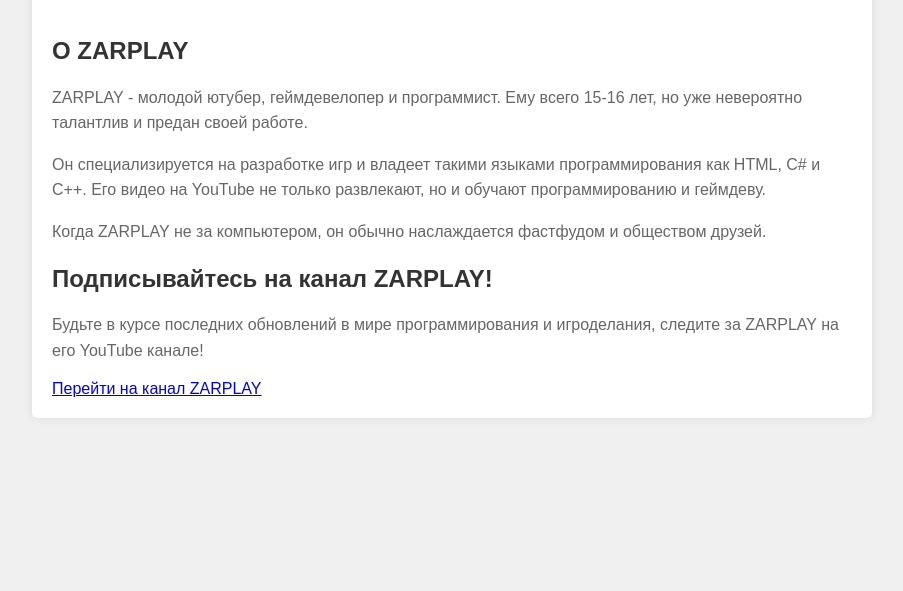
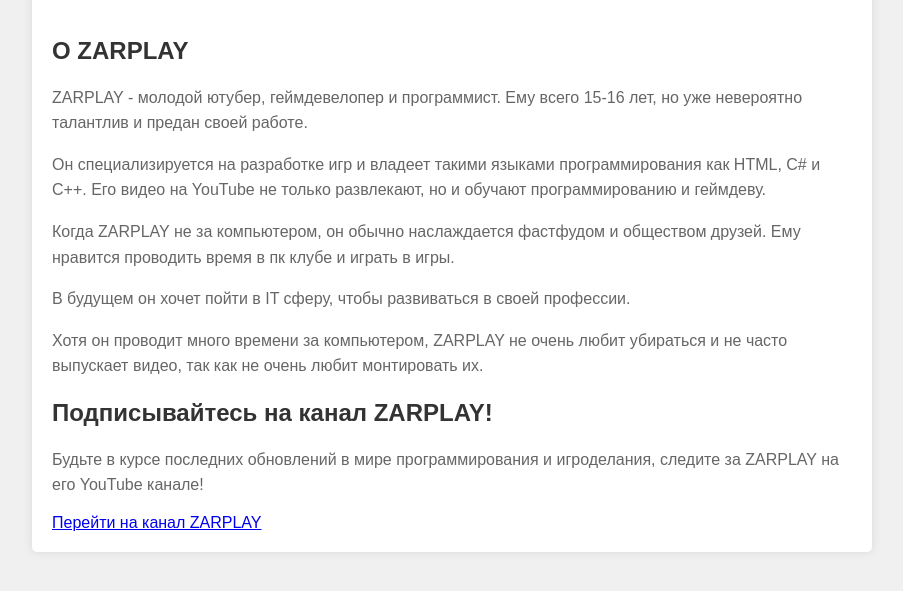
Before and after one commit to ZARPLAY/test, a plain HTML site: page index.html in a window 1280 px wide. Shown: the part 141-732 px from the top of the page, without its empty margins (188-1091 px from the left). Drawn offline with Linux system fonts and the light colour scheme.

Commit message:
index.html

```diff
--- a/index.html
+++ b/index.html
@@ -35,10 +35,12 @@
         <h2>О ZARPLAY</h2>
         <p>ZARPLAY - молодой ютубер, геймдевелопер и программист. Ему всего 15-16 лет, но уже невероятно талантлив и предан своей работе.</p>
         <p>Он специализируется на разработке игр и владеет такими языками программирования как HTML, C# и C++. Его видео на YouTube не только развлекают, но и обучают программированию и геймдеву.</p>
-        <p>Когда ZARPLAY не за компьютером, он обычно наслаждается фастфудом и обществом друзей.</p>
+        <p>Когда ZARPLAY не за компьютером, он обычно наслаждается фастфудом и обществом друзей. Ему нравится проводить время в пк клубе и играть в игры.</p>
+        <p>В будущем он хочет пойти в IT сферу, чтобы развиваться в своей профессии.</p>
+        <p>Хотя он проводит много времени за компьютером, ZARPLAY не очень любит убираться и не часто выпускает видео, так как не очень любит монтировать их.</p>
         <h2>Подписывайтесь на канал ZARPLAY!</h2>
         <p>Будьте в курсе последних обновлений в мире программирования и игроделания, следите за ZARPLAY на его YouTube канале!</p>
-        <a href="https://www.youtube.com/zarplay" target="_blank">Перейти на канал ZARPLAY</a>
+        <a href="https://www.youtube.com/@zarplay.official" target="_blank">Перейти на канал ZARPLAY</a>
     </div>
 </body>
 </html>
```
